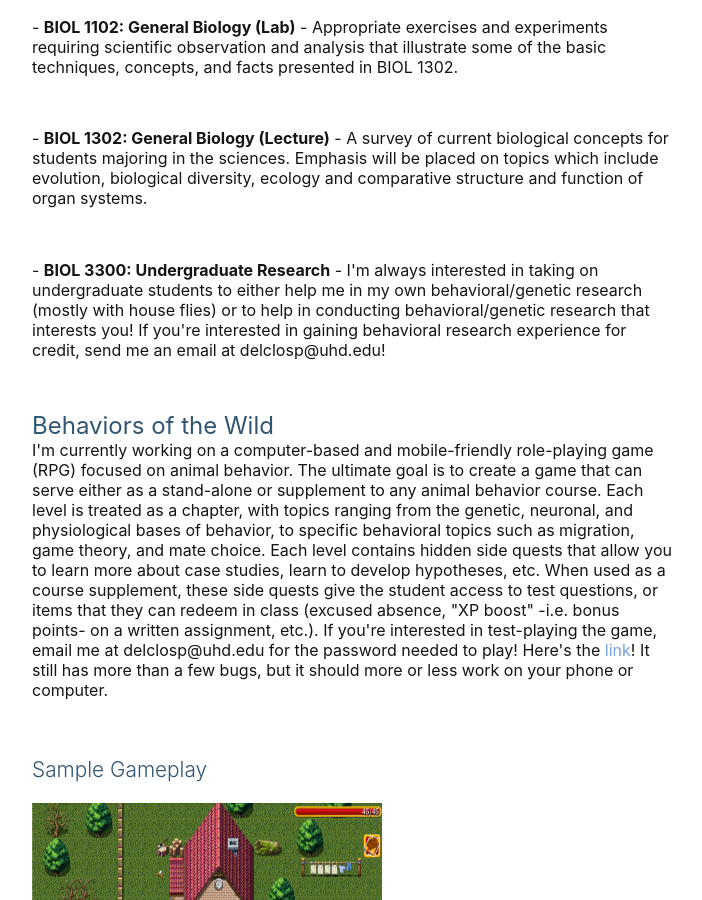
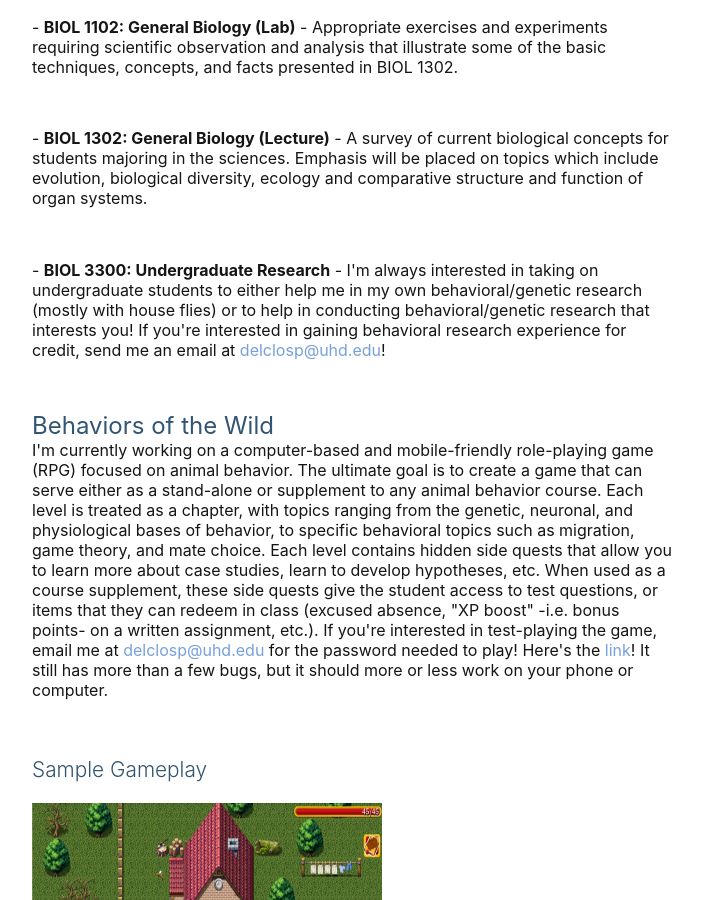
Before and after one commit to pjdelclos/pjdelclos.github.io, a Jekyll site: the page built from courses/index.html, in a window 1280 px wide and 900 px high, scrolled down 493 px. Shown: the whole window, without its empty margins (288-990 px from the left). Built offline with Jekyll 4.4.1, drawn with Linux system fonts in a browser that asks for light colours; some web fonts are replaced; part of the change alters nothing that is shown.

```diff
--- a/courses/index.html
+++ b/courses/index.html
@@ -13,10 +13,10 @@ group: navigation
 <p>&nbsp;</p>
 - <strong>BIOL 1302: General Biology (Lecture)</strong> - A survey of current biological concepts for students majoring in the sciences. Emphasis will be placed on topics which include evolution, biological diversity, ecology and comparative structure and function of organ systems.
 <p>&nbsp;</p>
-- <strong>BIOL 3300: Undergraduate Research</strong> - I'm always interested in taking on undergraduate students to either help me in my own behavioral/genetic research (mostly with house flies) or to help in conducting behavioral/genetic research that interests you! If you're interested in gaining behavioral research experience for credit, send me an email at delclosp@uhd.edu!
+- <strong>BIOL 3300: Undergraduate Research</strong> - I'm always interested in taking on undergraduate students to either help me in my own behavioral/genetic research (mostly with house flies) or to help in conducting behavioral/genetic research that interests you! If you're interested in gaining behavioral research experience for credit, send me an email at <a href = "mailto: delclosp@uhd.edu">delclosp@uhd.edu</a>!
 <p>&nbsp;</p>
 <h1>Behaviors of the Wild</h1>
-I'm currently working on a computer-based and mobile-friendly role-playing game (RPG) focused on animal behavior. The ultimate goal is to create a game that can serve either as a stand-alone or supplement to any animal behavior course. Each level is treated as a chapter, with topics ranging from the genetic, neuronal, and physiological bases of behavior, to specific behavioral topics such as migration, game theory, and mate choice. Each level contains hidden side quests that allow you to learn more about case studies, learn to develop hypotheses, etc. When used as a course supplement, these side quests give the student access to test questions, or items that they can redeem in class (excused absence, "XP boost" -i.e. bonus points- on a written assignment, etc.). If you're interested in test-playing the game, email me at delclosp@uhd.edu for the password needed to play! Here's the <a href="https://rpgplayground.com/game/behaviors-of-the-wild/" title="https://rpgplayground.com/game/behaviors-of-the-wild/">link</a>! It still has more than a few bugs, but it should more or less work on your phone or computer.
+I'm currently working on a computer-based and mobile-friendly role-playing game (RPG) focused on animal behavior. The ultimate goal is to create a game that can serve either as a stand-alone or supplement to any animal behavior course. Each level is treated as a chapter, with topics ranging from the genetic, neuronal, and physiological bases of behavior, to specific behavioral topics such as migration, game theory, and mate choice. Each level contains hidden side quests that allow you to learn more about case studies, learn to develop hypotheses, etc. When used as a course supplement, these side quests give the student access to test questions, or items that they can redeem in class (excused absence, "XP boost" -i.e. bonus points- on a written assignment, etc.). If you're interested in test-playing the game, email me at <a href = "mailto: delclosp@uhd.edu">delclosp@uhd.edu</a> for the password needed to play! Here's the <a href="https://rpgplayground.com/game/behaviors-of-the-wild/" title="https://rpgplayground.com/game/behaviors-of-the-wild/">link</a>! It still has more than a few bugs, but it should more or less work on your phone or computer.
 <p>&nbsp;</p>
 <h2>Sample Gameplay</h2>
 <img style="margin-bottom: 30px" align="left" src=../images/RPG1.png height="350" width="350">
```
